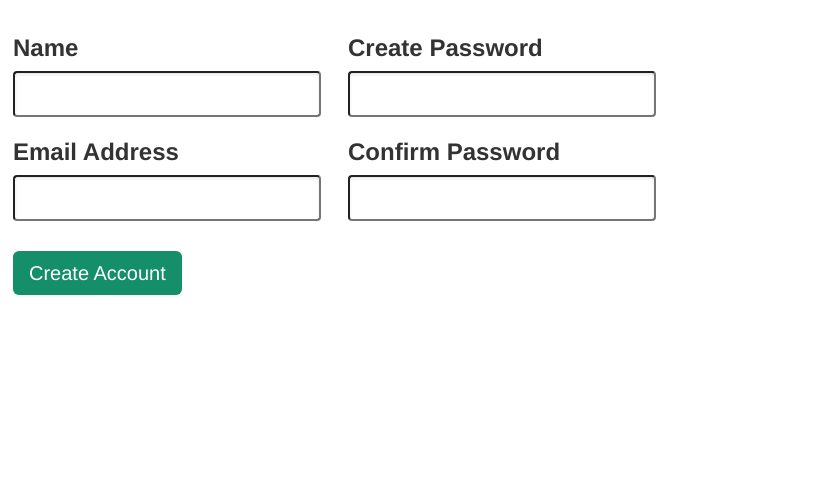
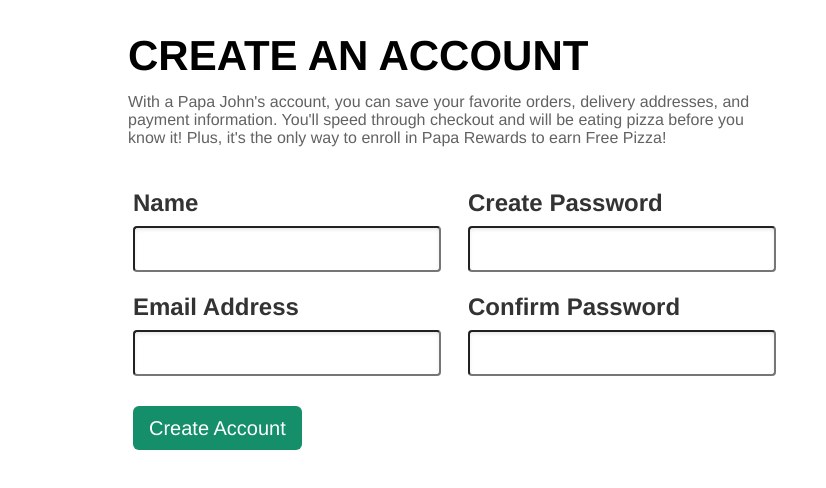
Before and after one commit to Bowser62/PJLS, a plain HTML site: page index.html in a window 1280 px wide. Shown: the whole page, without its empty margins (0-826 px from the left). Drawn offline with Linux system fonts and the light colour scheme.

Commit message:
Lookalikes!
Now looks nicer, and more like the actual site.
1.2

```diff
--- a/index.html
+++ b/index.html
@@ -4,10 +4,20 @@
 <head>
     <title>Create An Account</title>
     <link rel="stylesheet" type="text/css" href="stylesheet.css">
+    <link rel="shortcut icon" type="image/ico" href="resources/favicon.ico">
     <script src="scripts.js">
     </script>
 </head>
 <body>
+    <div class="message-h2">
+        <h2>Create An Account</h2>
+    </div>
+    <div class="message-p">
+        <p>With a Papa John's account, you can save your favorite orders,
+        delivery addresses, and payment information. You'll speed through
+        checkout and will be eating pizza before you know it! Plus, it's
+        the only way to enroll in Papa Rewards to earn Free Pizza!</p>
+    </div>
     <div class="col-1">
         <h2>Name</h2>
         <input id="name" type="text" tabindex=1>
--- a/stylesheet.css
+++ b/stylesheet.css
@@ -1,4 +1,5 @@
 body{
+    margin-left: 10%;
     font-family: Helvetica, Arial, sans-serif;
 }
 h2{
@@ -36,6 +37,25 @@
     background-color: #0E664C;
     cursor: pointer;
 }
+.message-h2{
+    margin-bottom: 8px;
+    text-transform: uppercase;
+    line-height: 1;
+    color: #000;
+    font-family: "Knockout 71 4r", "Helvetica Neue", Helvetica, Arial, sans-serif;
+    font-weight: normal;
+    font-size: 28px;
+}
+.message-p{
+    margin-bottom: 8px;
+    width: 650px;
+    color: #626262;
+    font-size: 16px;
+}
+.col-0{
+    width: 10%;
+    float: left;
+}
 .col-1{
     color: #333;
     width: 325px;
```
Also changed, not shown: resources/favicon.ico (added).
